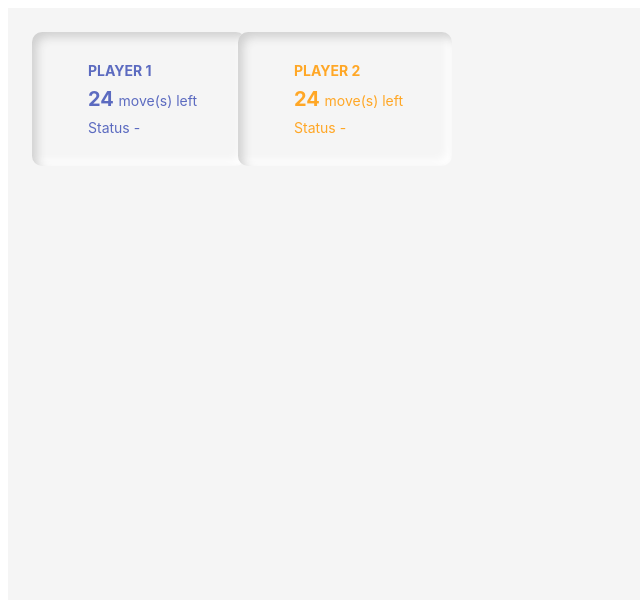
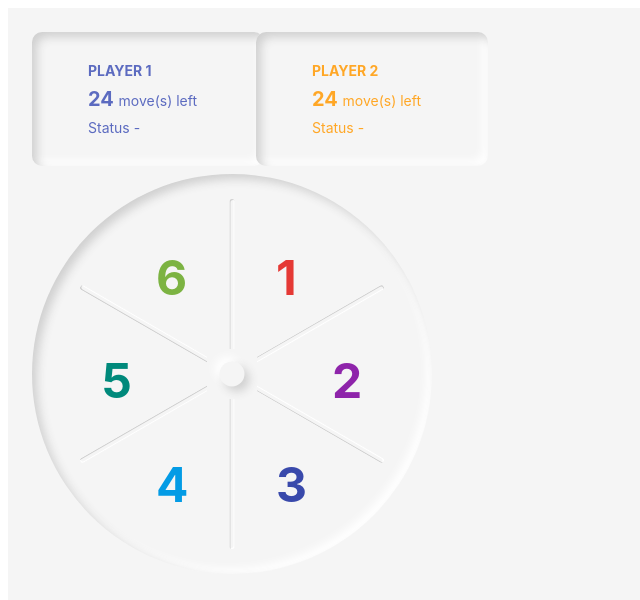
Before and after one commit to Ryoto-kubo/board-game, a Next.js app: page /board-game in a window 1280 px wide. Shown: the top 600 px of the page, without its empty margins (0-640 px from the left). Built offline with nearby package versions, Linux system fonts and the light colour scheme.

Commit message:
Create roulette

```diff
--- a/package.json
+++ b/package.json
@@ -9,6 +9,7 @@
   "dependencies": {
     "next": "latest",
     "react": "^17.0.2",
+    "react-custom-roulette": "^1.1.8",
     "react-dom": "^17.0.2",
     "ress": "^4.0.0",
     "sass": "^1.43.3"
--- /dev/null
+++ b/src/components/pages/board-game/Roulette.tsx
@@ -0,0 +1,9 @@
+import { BaseRoulette } from "@/components/ui/BaseRoulette";
+import RouletteStyle from "@/styles/components/pages/board-game/Roulette.module.scss";
+export const Roulette = () => {
+  return (
+    <div className={RouletteStyle.root}>
+      <BaseRoulette />
+    </div>
+  );
+};
--- /dev/null
+++ b/src/components/ui/BaseRoulette.tsx
@@ -0,0 +1,53 @@
+// import { Wheel } from "react-custom-roulette";
+import BaseRouletteStyle from "@/styles/components/ui/BaseRoulette.module.scss";
+import React from "react";
+
+interface WheelCanvasProps extends DrawWheelProps {
+  width: string;
+  height: string;
+  data: any;
+}
+
+interface DrawWheelProps {
+  outerBorderColor: string;
+  outerBorderWidth: number;
+  innerRadius: number;
+  innerBorderColor: string;
+  innerBorderWidth: number;
+  radiusLineColor: string;
+  radiusLineWidth: number;
+  fontSize: number;
+  perpendicularText: boolean;
+  textDistance: number;
+}
+
+export const BaseRoulette = () => {
+  return (
+    <div className={BaseRouletteStyle.root}>
+      <div className={BaseRouletteStyle.centerHr}></div>
+      <div className={BaseRouletteStyle.slantedRightHr}></div>
+      <div className={BaseRouletteStyle.slantedLeftHr}></div>
+      <div className={BaseRouletteStyle.centerPinWrapper}>
+        <div className={BaseRouletteStyle.centerPin}></div>
+      </div>
+      <div className={`${BaseRouletteStyle.num} ${BaseRouletteStyle.first}`}>
+        1
+      </div>
+      <div className={`${BaseRouletteStyle.num} ${BaseRouletteStyle.second}`}>
+        2
+      </div>
+      <div className={`${BaseRouletteStyle.num} ${BaseRouletteStyle.third}`}>
+        3
+      </div>
+      <div className={`${BaseRouletteStyle.num} ${BaseRouletteStyle.four}`}>
+        4
+      </div>
+      <div className={`${BaseRouletteStyle.num} ${BaseRouletteStyle.five}`}>
+        5
+      </div>
+      <div className={`${BaseRouletteStyle.num} ${BaseRouletteStyle.six}`}>
+        6
+      </div>
+    </div>
+  );
+};
--- a/src/pages/board-game/index.tsx
+++ b/src/pages/board-game/index.tsx
@@ -1,4 +1,5 @@
 import { BoardGameContainer } from "@/components/common/containers/board-game";
+import { Roulette } from "@/components/pages/board-game/Roulette";
 import { Score } from "@/components/pages/board-game/Score";
 import Layout from "@/layouts/standard";
 
@@ -6,6 +7,7 @@ const IndexPage = () => (
   <Layout title="board-game | Next.js + TypeScript">
     <BoardGameContainer>
       <Score />
+      <Roulette />
     </BoardGameContainer>
   </Layout>
 );
--- /dev/null
+++ b/src/styles/components/pages/board-game/Roulette.module.scss
@@ -0,0 +1,3 @@
+.root {
+  margin-top: 8px;
+}
--- a/src/styles/components/pages/board-game/Score.module.scss
+++ b/src/styles/components/pages/board-game/Score.module.scss
@@ -2,7 +2,8 @@
   display: flex;
 }
 .childWrapper {
-  width: calc((100% - 900px) / 2);
+  max-width: 200px;
+  min-width: 200px;
   &:first-child {
     margin-right: 24px;
   }
--- /dev/null
+++ b/src/styles/components/ui/BaseRoulette.module.scss
@@ -0,0 +1,182 @@
+.root {
+  position: relative;
+  // width: 80vw;
+  // max-width: 445px;
+  // height: 80vw;
+  // max-height: 445px;
+  // object-fit: contain;
+  // flex-shrink: 0;
+  // z-index: 5;
+  // pointer-events: none;
+  width: 400px;
+  height: 400px;
+  border-radius: 50%;
+  background: var(--c-base-bg);
+  box-shadow: inset 5px 5px 10px var(--c-neumorphism-dark),
+    inset -5px -5px 10px var(--c-neumorphism-right);
+}
+
+.centerHr {
+  position: absolute;
+  top: 50%;
+  left: 50%;
+  transform: translate(-50%, -50%);
+  width: 5px;
+  height: 350px;
+  border-radius: 50px;
+  background: var(--c-base-bg);
+  box-shadow: inset 1px 1px 0px var(--c-neumorphism-dark),
+    inset -1px -1px 0px var(--c-neumorphism-right);
+}
+
+.slantedRightHr {
+  position: absolute;
+  top: 50%;
+  left: 50%;
+  transform: translate(-50%, -50%) rotate(60deg);
+  width: 5px;
+  height: 350px;
+  border-radius: 50px;
+  background: var(--c-base-bg);
+  box-shadow: inset 1px 1px 0px var(--c-neumorphism-dark),
+    inset -1px -1px 0px var(--c-neumorphism-right);
+}
+
+.slantedLeftHr {
+  position: absolute;
+  top: 50%;
+  left: 50%;
+  transform: translate(-50%, -50%) rotate(-60deg);
+  width: 5px;
+  height: 350px;
+  border-radius: 50px;
+  background: var(--c-base-bg);
+  box-shadow: inset 1px 1px 0px var(--c-neumorphism-dark),
+    inset -1px -1px 0px var(--c-neumorphism-right);
+}
+
+.centerPinWrapper {
+  background: var(--c-base-bg);
+  width: 50px;
+  height: 50px;
+  position: absolute;
+  top: 50%;
+  left: 50%;
+  transform: translate(-50%, -50%);
+  z-index: 1;
+}
+
+.centerPin {
+  position: absolute;
+  top: 50%;
+  left: 50%;
+  transform: translate(-50%, -50%);
+  width: 25px;
+  height: 25px;
+  background: var(--c-base-bg);
+  border-radius: 50%;
+  background: #f5f5f5;
+  box-shadow: 5px 5px 10px var(--c-neumorphism-dark),
+    -5px -5px 10px var(--c-neumorphism-right);
+}
+
+.num {
+  font-size: 48px;
+  font-weight: bold;
+}
+
+.first {
+  color: var(--c-red-600);
+  position: absolute;
+  top: calc(400px / 3);
+  left: 244px;
+  transform: translate(0%, -100%);
+}
+
+.second {
+  color: var(--c-purple-600);
+  position: absolute;
+  top: calc(400px / 3);
+  left: 300px;
+  transform: translate(0%, 75%);
+}
+
+.third {
+  color: var(--c-indigo-600);
+  position: absolute;
+  top: calc(400px / 3);
+  left: 244px;
+  transform: translate(0%, 250%);
+}
+
+.four {
+  color: var(--c-light-blue-600);
+  position: absolute;
+  top: calc(400px / 3);
+  left: 124px;
+  transform: translate(0%, 250%);
+}
+
+.five {
+  color: var(--c-teal-600);
+  position: absolute;
+  top: calc(400px / 3);
+  left: 70px;
+  transform: translate(0%, 75%);
+}
+
+.six {
+  color: var(--c-light-green-600);
+  position: absolute;
+  top: calc(400px / 3);
+  left: 124px;
+  transform: translate(0%, -100%);
+}
+
+// .container {
+// }
+
+// .container {
+//   position: absolute;
+//   width: 100%;
+//   left: 0px;
+//   right: 0px;
+//   top: 0px;
+//   bottom: 0px;
+//   display: flex;
+//   justify-content: center;
+//   align-items: center;
+//   transform: rotate(45deg);
+
+//   &.started-spinning {
+//     animation: spin 5s cubic-bezier(0.71, -0.29, 0.96, 0.9) 0s 1 normal forwards
+//         running,
+//       continueSpin 0.75s linear(400 / 1000) s 1 normal forwards running,
+//       stopSpin 5s cubic-bezier(0, 0, 0.35, 1.02) 5s 1 normal forwards running;
+//   }
+
+//   @keyframes spin {
+//     from {
+//       transform: rotate(45deg);
+//     }
+//     to {
+//       transform: rotate((45 + 360) deg);
+//     }
+//   }
+//   @keyframes continueSpin {
+//     from {
+//       transform: rotate(45deg);
+//     }
+//     to {
+//       transform: rotate((45 + 360) deg);
+//     }
+//   }
+//   @keyframes stopSpin {
+//     from {
+//       transform: rotate(45deg);
+//     }
+//     to {
+//       transform: rotate(45deg);
+//     }
+//   }
+// }
--- a/src/styles/global.scss
+++ b/src/styles/global.scss
@@ -3,6 +3,17 @@
   --c-neumorphism-right: #ffffff;
   --c-neumorphism-dark: #d0d0d0;
   --c-primary: #00acc1;
+  --c-red-600: #e53935;
+  --c-purple-600: #8e24aa;
+  --c-indigo-600: #3949ab;
+  --c-light-blue-600: #039be5;
+  --c-teal-600: #00897b;
+  --c-light-green-600: #7cb342;
+  // --c-roulette-first: #a43366;
+  // --c-roulette-second: #984f85;
+  // --c-roulette-third: #776cb9;
+  // --c-roulette-four: #4686cb;
+  // --c-roulette-five: #009bcc;
   --c-indigo-primary: #5c6bc0;
   --c-orange-primary: #ffa726;
 }
```
Also changed, not shown: 2 other files (tests, documents, lock files or other folders).
